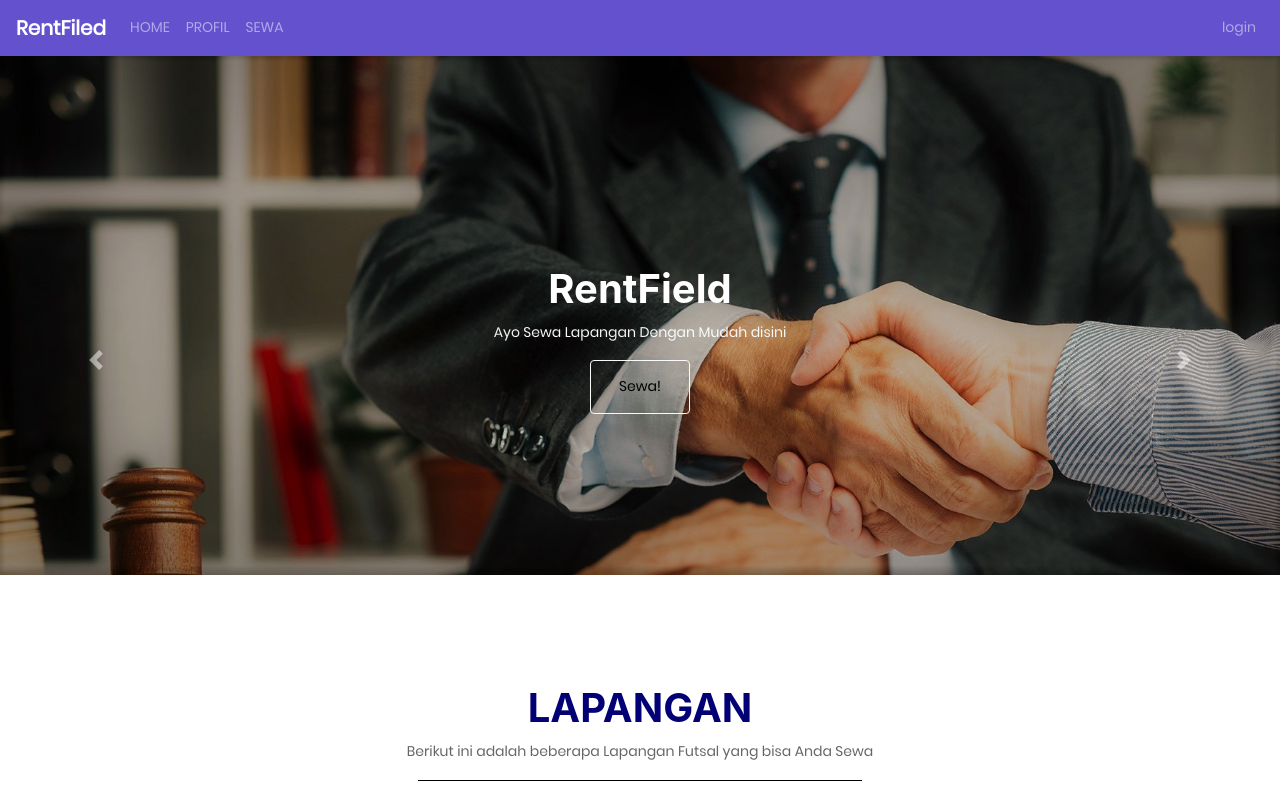
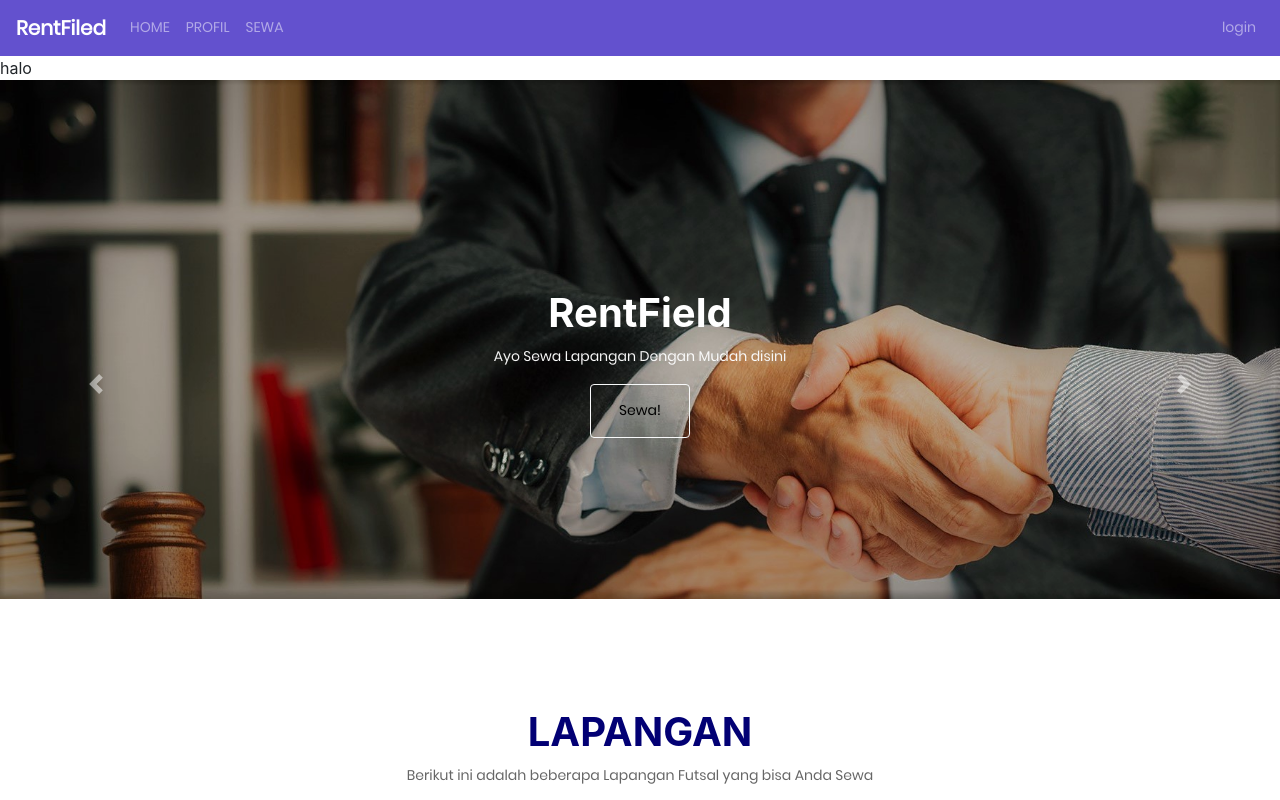
Before and after one commit to JunandaDeyastusesa/RentField-Sewa-Lapangan, a React (Create React App) app: page / in a window 1280 px wide. Shown: the top 800 px of the page. Built offline with nearby package versions, Linux system fonts and the light colour scheme.

Commit message:
Update index

```diff
--- a/src/Client/Home.js
+++ b/src/Client/Home.js
@@ -15,6 +15,7 @@ class Home extends Component {
     render(){
       return(
       <div>
+        halo
         {/* <div className="overlay-gradient" style={{ textAlign:"center"}}>
           <img src={bg1} className="img-fluid" alt="Responsive image" />
           <h2 style={{fontWeight:"700", fontSize:"40px", marginTop:"-330px", color:"white"}} >RentField</h2>
```
